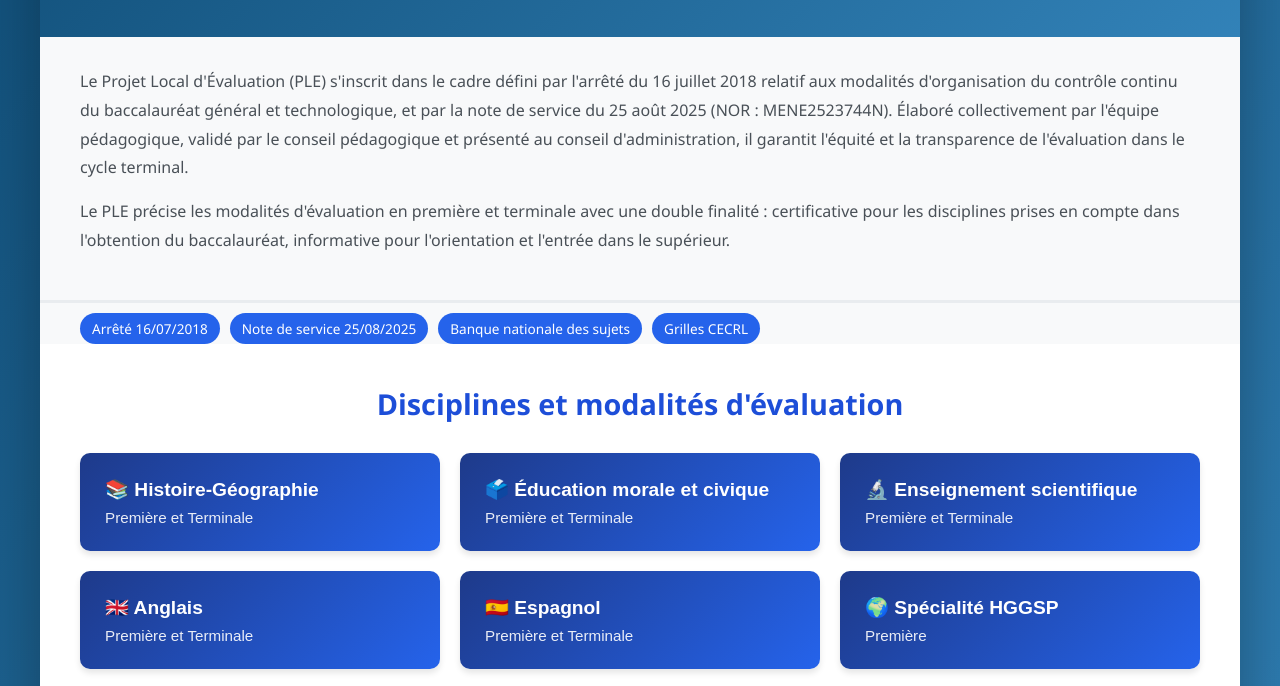
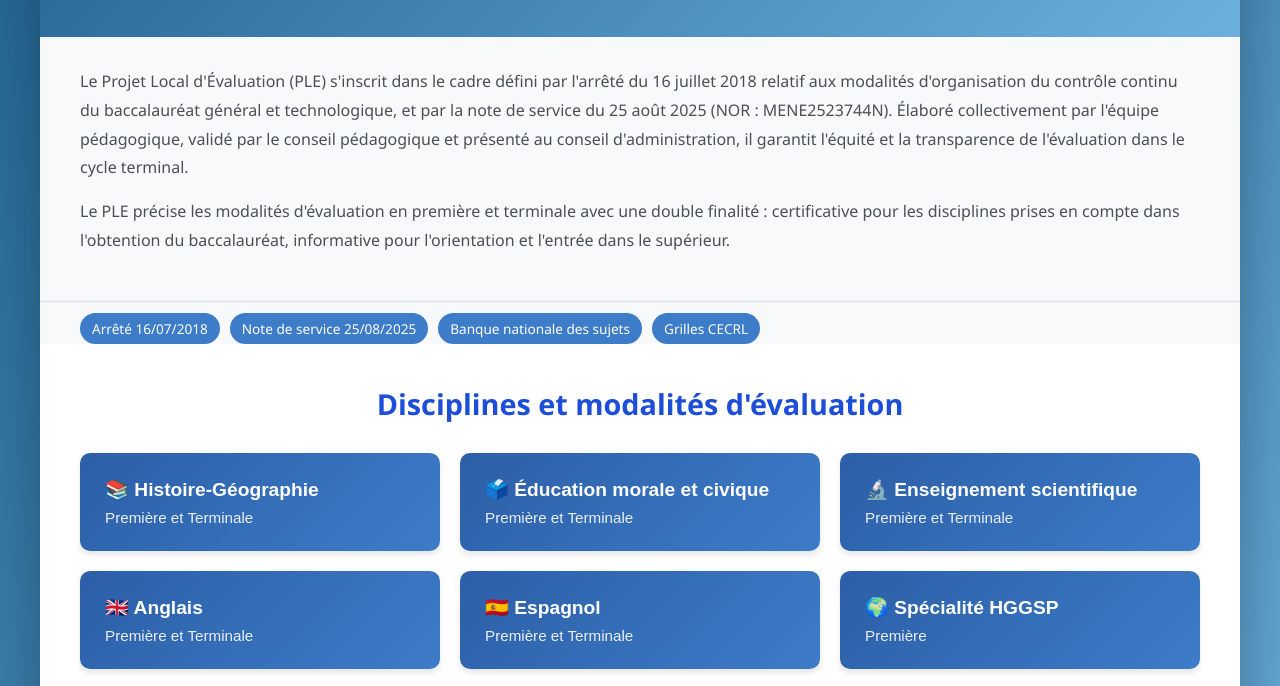
Before and after one commit to BastienCapel/PLE_LFJP, a plain HTML site: page index.html in a window 1280 px wide. Shown: the part 283-969 px from the top of the page. Drawn offline with Linux system fonts and the light colour scheme.

Commit message:
Soften blue gradient tones

```diff
--- a/assets/css/main.css
+++ b/assets/css/main.css
@@ -1,7 +1,7 @@
 :root {
-    --primary-dark: #0f4c75;
-    --primary-medium: #3282b8;
-    --accent: #2563eb;
+    --primary-dark: #1d5f8c;
+    --primary-medium: #6cb1de;
+    --accent: #3d7cc9;
     --text-dark: #495057;
     --surface: #ffffff;
     --surface-muted: #f8f9fa;
@@ -106,7 +106,7 @@ header p {
 }
 
 .card {
-    background: linear-gradient(135deg, #1e3a8a 0%, var(--accent) 100%);
+    background: linear-gradient(135deg, #2c5fa7 0%, var(--accent) 100%);
     color: var(--surface);
     padding: 25px;
     border-radius: 10px;
```
